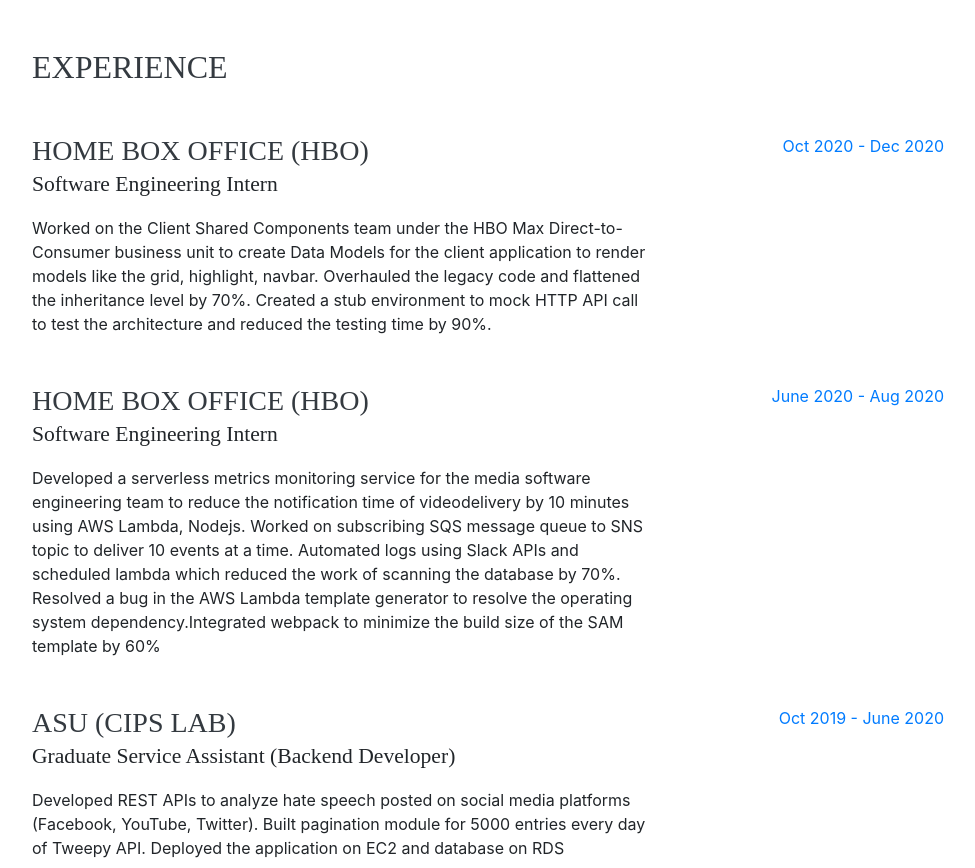
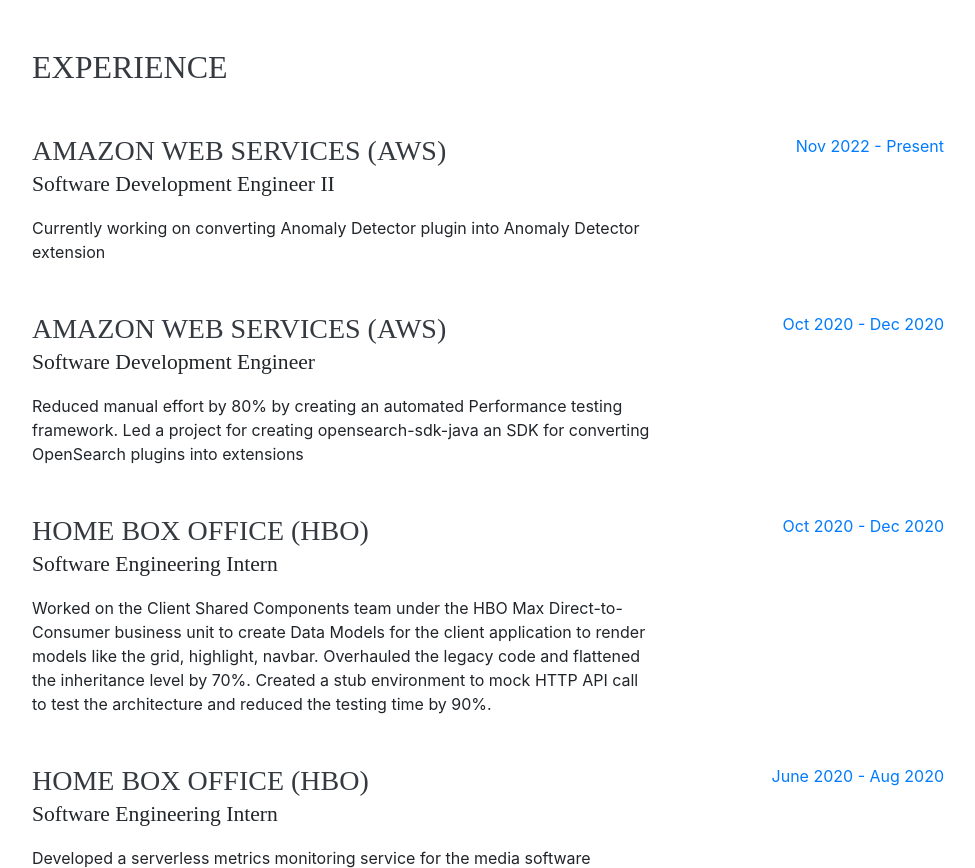
Before and after one commit to owaiskazi19/owaiskazi19.github.io, a website with bundled scripts: page index.html in a window 1280 px wide. Shown: the part 1600-2468 px from the top of the page, without its empty margins (288-1263 px from the left). Built offline with nearby package versions, Linux system fonts and the light colour scheme; a web font is replaced by a local one.

Commit message:
Updated resume
Signed-off-by: Owais Kazi <owais@Owaiss-MBP.hsd1.wa.comcast.net>

```diff
--- a/index.html
+++ b/index.html
@@ -104,8 +104,9 @@
         </div>
 
         <p>
-          I am a graduate student in the department of Computer Science at Arizona State University.
-Recently, I worked as a Software Engineering Intern at HBO under the Direct-to-Consumer business unit.
+          I am a Software Engineer at Amazon Web Services working for OpenSearch service.
+          I graduated from Arizona State University.
+I worked as a Software Engineering Intern at HBO under the Direct-to-Consumer business unit.
 Prior to my masters, I have worked for two years as a Full Stack Developer mainly in Python, React and GoLang.
 <br>
 <br>
@@ -126,7 +127,7 @@
         <div class="resume-item d-flex flex-column flex-md-row mb-5">
           <div class="resume-content mr-auto">
             <h3> Arizona State University </h3>
-            <h4> Masters in Computer Science, 3.56 </h4>
+            <h4> Masters in Computer Science, 3.67 </h4>
 
 
             Courses : Distributed Multiprocessor Operating Systems, High Performance Computing, Mobile Computing, Foundations of Algorithms, Data Processing at Scale, Software Security, Data Visualization, Information Assurance and Security.
@@ -165,6 +166,40 @@
     <section class="resume-section p-3 p-lg-5 d-flex flex-column" id="experience">
       <div class="my-auto">
         <h2 class="mb-5">Experience</h2>
+
+        <div class="resume-item d-flex flex-column flex-md-row mb-5">
+          <div class="resume-content mr-auto">
+            <h3 class="mb-0">Amazon Web Services (AWS)</h3>
+            <div class="subheading mb-3">Software Development Engineer II</div>
+
+
+            Currently working on converting Anomaly Detector plugin into Anomaly Detector extension
+
+
+
+
+          </div>
+          <div class="resume-date text-md-right">
+            <span class="text-primary">Nov 2022 - Present</span>
+          </div>
+        </div>
+
+        <div class="resume-item d-flex flex-column flex-md-row mb-5">
+          <div class="resume-content mr-auto">
+            <h3 class="mb-0">Amazon Web Services (AWS)</h3>
+            <div class="subheading mb-3">Software Development Engineer</div>
+
+
+            Reduced manual effort by 80% by creating an automated Performance testing framework. Led a project for creating opensearch-sdk-java an SDK for converting OpenSearch plugins into extensions
+
+
+
+
+          </div>
+          <div class="resume-date text-md-right">
+            <span class="text-primary">Oct 2020 - Dec 2020</span>
+          </div>
+        </div>
 
         <div class="resume-item d-flex flex-column flex-md-row mb-5">
           <div class="resume-content mr-auto">
@@ -316,6 +351,9 @@
             <i class="devicon-python-plain-wordmark colored"></i>
           </li>
           <li class="list-inline-item">
+            <i class="devicon-java-plain colored"></i>
+          </li>
+          <li class="list-inline-item">
   <i class="devicon-c-plain-wordmark colored"></i>
           </li>
           <li class="list-inline-item">
```
Also changed, not shown: img/profile.jpg.
